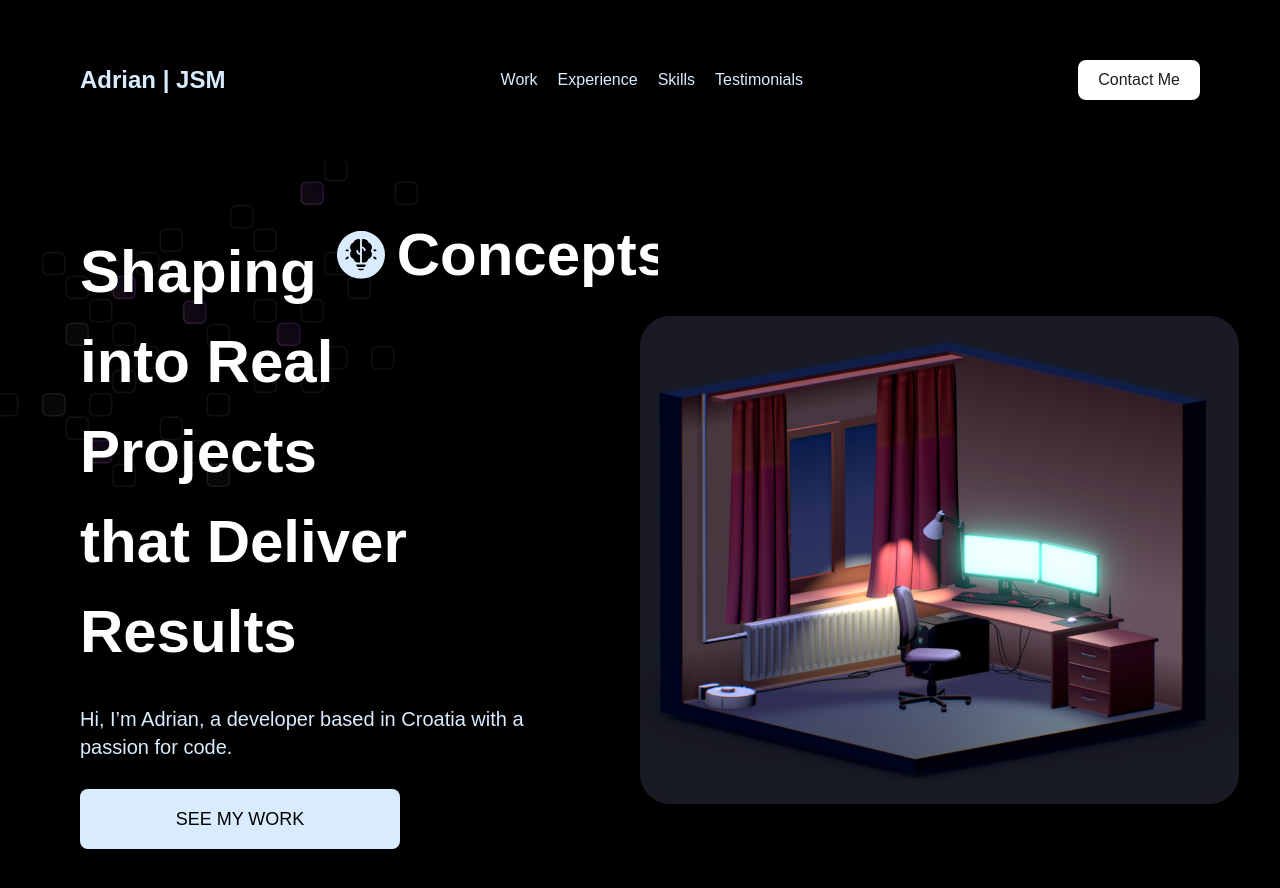
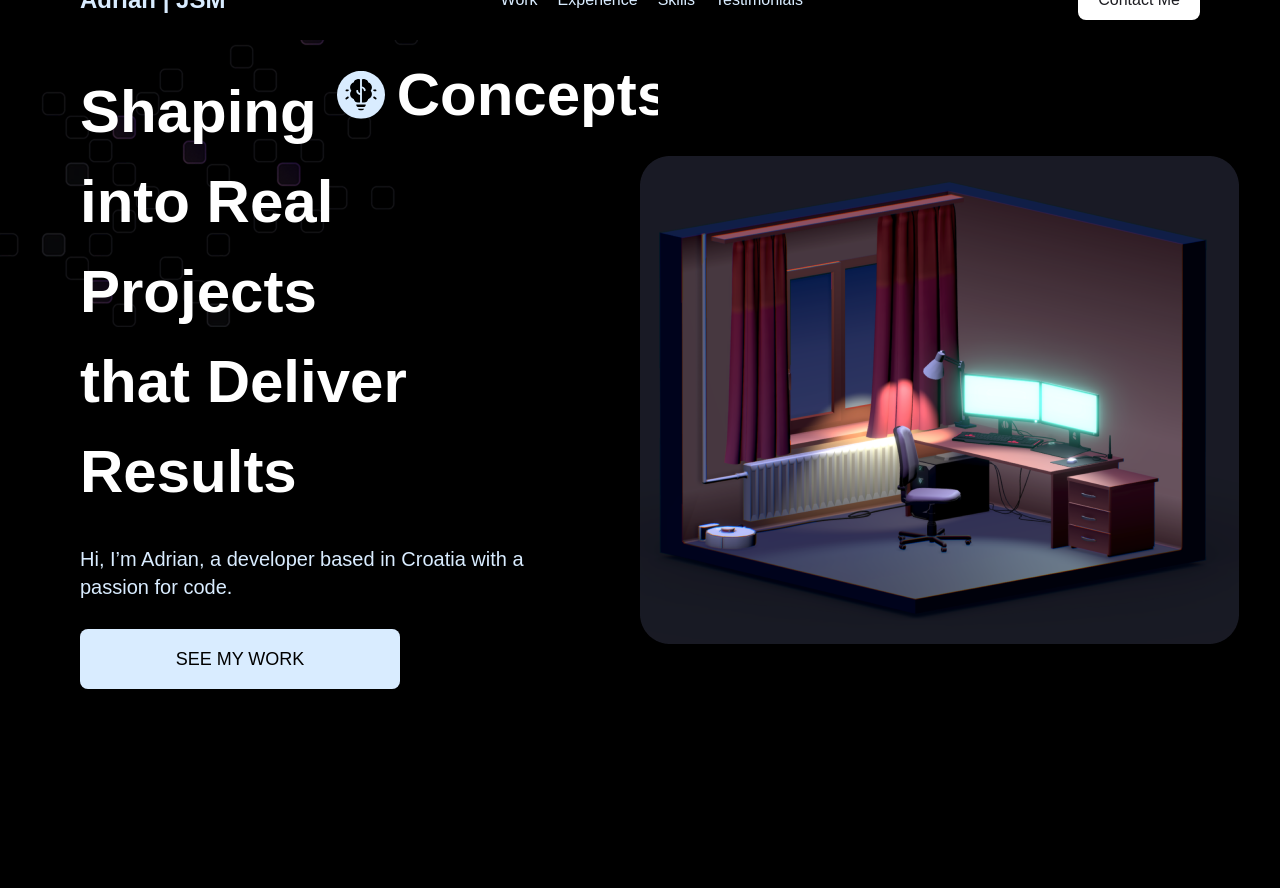
Before and after one commit to AssiaChemlali/Portfolio-3D, a React (Vite) app: page / in a window 1280 px wide. Shown: the top 888 px of the page. After the commit the page ends 800 px from the top, so only its background shows below. Built offline with nearby package versions, Linux system fonts and the light colour scheme; a web font is replaced by a local one.

Commit message:
fix navbar

```diff
--- a/src/sections/Navbar.jsx
+++ b/src/sections/Navbar.jsx
@@ -1,25 +1,35 @@
-import React from 'react'
-import Button from '../components/Button'
+import React, { useEffect, useState } from 'react'
 import { navLinks } from '../data'
 const Navbar = () => {
+    const[scrolled,setScrolled]=useState(false)
+    useEffect(()=>{
+       const handleScroll=()=>{
+        const isScrolled=window.scrollY > 10
+        setScrolled(true)
+       }
+
+    window.addEventListener('scroll',handleScroll)
+    return  ()=>window.removeEventListener('scroll',handleScroll)
+
+    },[])
+
   return (
 
-    <header className='flex flex-col w-full '>
-      <div className='flex flex-col md:flex-row gap-5  items-center  h-[20vh] justify-between px-20 '>
+    <header className={`fixed w-full  left-1/2 py-5 px-5 md:px-20 -translate-1/2 transition-all duration-300 ease-in-out z-100 ${scrolled ? 'top-0 bg-black':'md:top-10 top-0 bg-transparent'}`}>
 
-        <div className=''>
-          <a href="#hero" className='text-bold text-2xl text-white-50 font-bold'>Adrian | JSM</a>
-        </div>
+      <div className='mx-auto flex items-center   justify-between '>
+
+        <a href="#hero" className='text-semibold text-xl  md:text-2xl text-white-50 font-bold transition-transform duration-300 hover:scale-105'>Adrian | JSM</a>
 
         {/* desktop menu */}
         <nav className='hidden lg:flex'>
           <ul className='flex flex-row items-center gap-5 text-white-50 hover:text-white '>
             {
               navLinks.map((link)=>(
-                <li key={link.name}>
+                <li key={link.name} className=''>
                   <a href={link.link}>
                     <span>{link.name}</span>
-                    <span></span>
+                    <span className=''></span>
                   </a>
                 </li>
               ))
```
